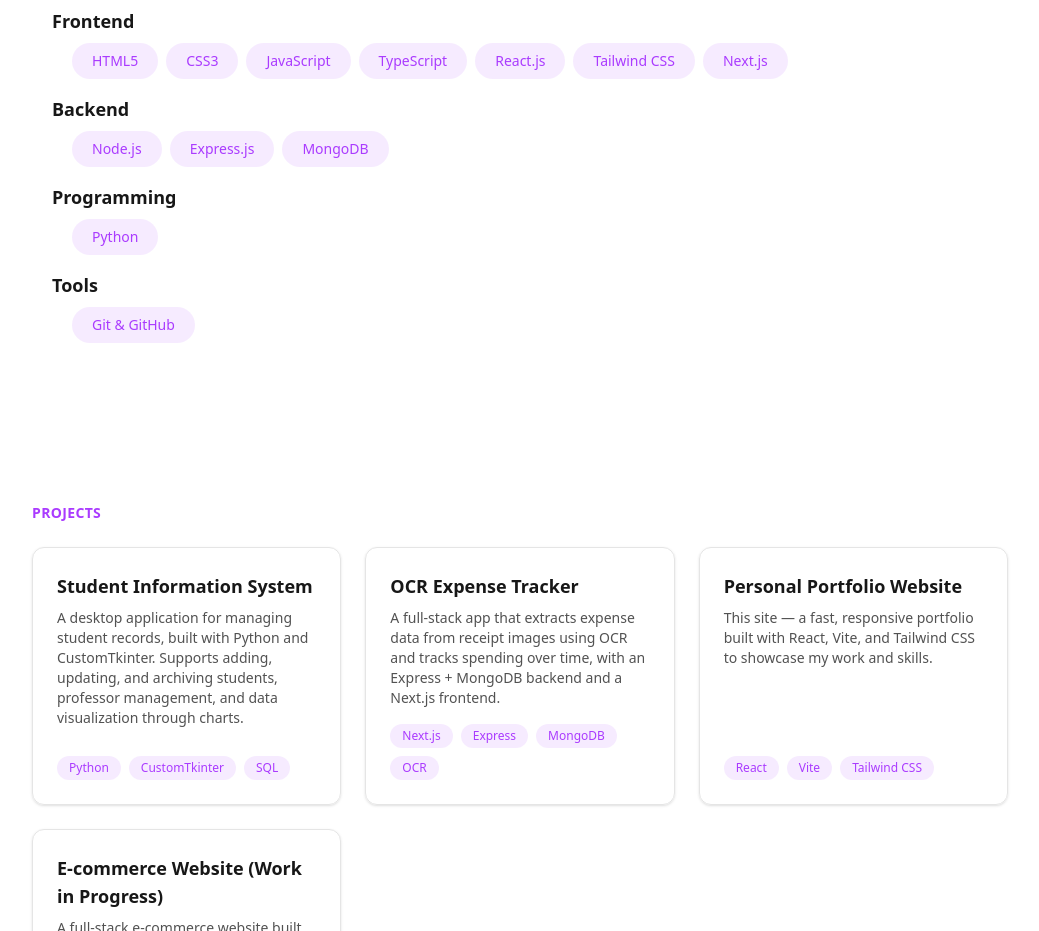
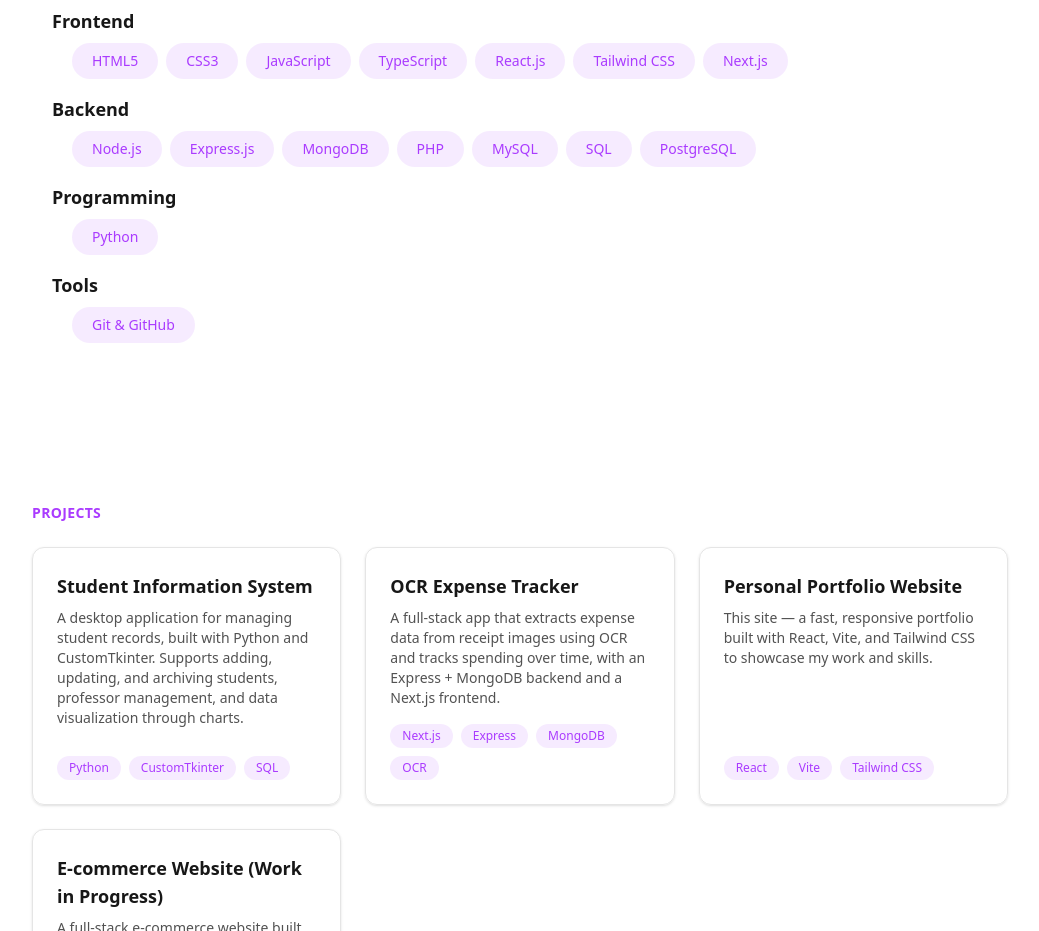
Before and after one commit to harlan071622/Portfolio, a React (Vite) app: page / in a window 1280 px wide. Shown: the part 940-1871 px from the top of the page, without its empty margins (120-1159 px from the left). Built offline with nearby package versions, Linux system fonts and the light colour scheme.

Commit message:
update skills

```diff
--- a/src/components/Skills.jsx
+++ b/src/components/Skills.jsx
@@ -5,7 +5,7 @@
   },
   {
     name: "Backend",
-    skills: ["Node.js", "Express.js", "MongoDB"]
+    skills: ["Node.js", "Express.js", "MongoDB", "PHP", "MySQL", "SQL", "PostgreSQL"]
   },
   {
     name: "Programming",
```
